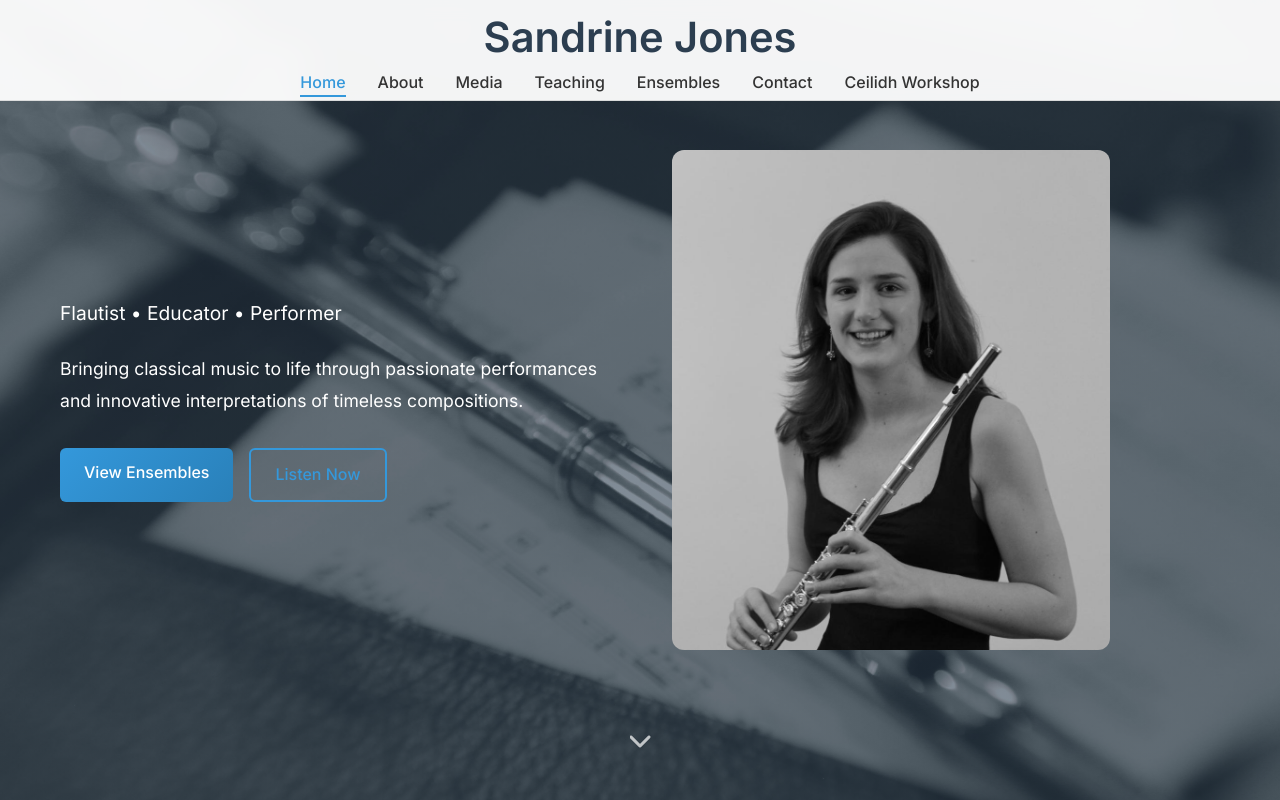
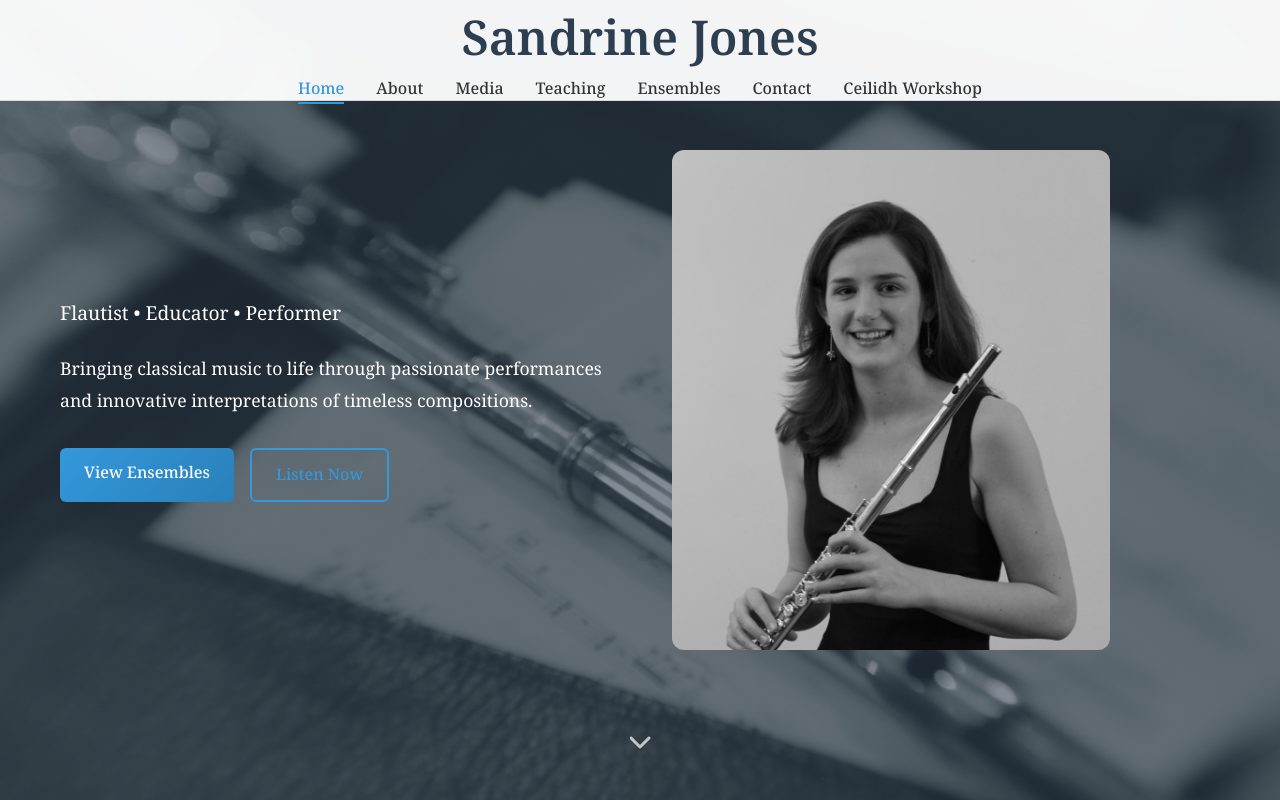
Before and after one commit to jonathandhill/flute, a website: page index.html in a window 1280 px wide. Shown: the top 800 px of the page. Drawn offline with Linux system fonts and the light colour scheme.

Commit message:
changed font on body to noto serif

```diff
--- a/index.html
+++ b/index.html
@@ -5,8 +5,10 @@
     <meta name="viewport" content="width=device-width, initial-scale=1.0" />
     <title>Sandrine Jones - Flautist & Musician</title>
     <link rel="stylesheet" href="styles.css" />
+    <link rel="preconnect" href="https://fonts.googleapis.com" />
+    <link rel="preconnect" href="https://fonts.gstatic.com" crossorigin />
     <link
-      href="https://fonts.googleapis.com/css2?family=Inter:wght@300;400;500;600;700&display=swap"
+      href="https://fonts.googleapis.com/css2?family=Noto+Serif:ital,wght@0,100..900;1,100..900&display=swap"
       rel="stylesheet"
     />
     <link
@@ -71,7 +73,6 @@
           <img
             src="images/hero-background.jpg"
             alt="Sandrine Jones playing flute"
-
           />
         </div>
       </div>
--- a/styles.css
+++ b/styles.css
@@ -10,7 +10,7 @@ html {
 }
 
 body {
-  font-family: Inter, sans-serif;
+  font-family: 'Noto Serif', serif;
   line-height: 1.6;
   color: #333;
   overflow-x: hidden;
@@ -129,7 +129,7 @@ h6 {
 }
 
 .nav-logo a {
-  font-size: 2.6rem;
+  font-size: 3rem;
   font-weight: 600;
   color: #2c3e50;
   text-decoration: none;
```
